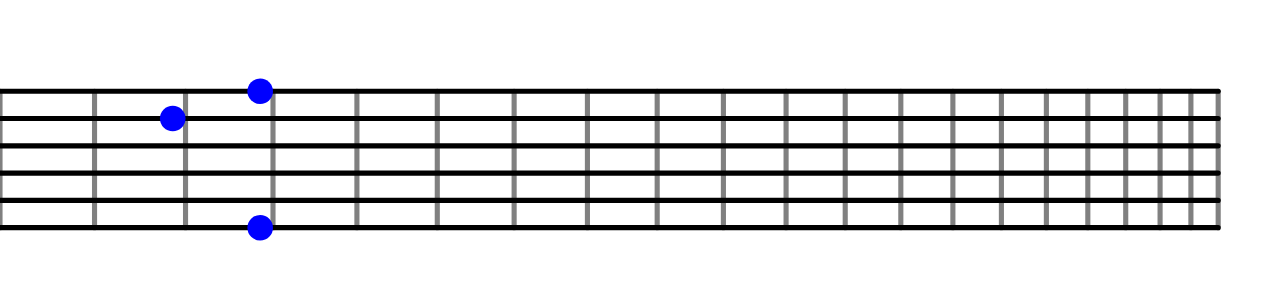
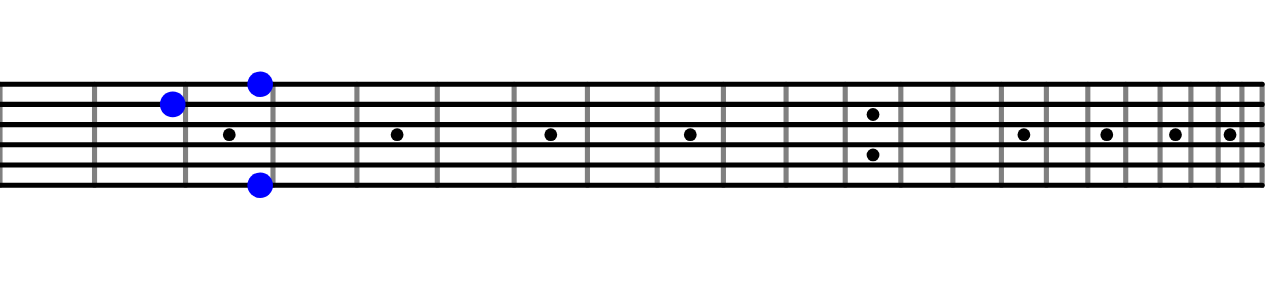
Before and after one commit to MikeCullimore/guitar-navigation, a React (Create React App) app: page / in a window 1280 px wide. Shown: the top 300 px of the page. Built offline with nearby package versions, Linux system fonts and the light colour scheme.

Commit message:
Add fret markers, screenshot, more TODOs.

```diff
--- a/src/GuitarFretboard.tsx
+++ b/src/GuitarFretboard.tsx
@@ -2,9 +2,9 @@
 // TODO: fit SVG to screen. (Why is vertical scrollbar shown? Because square?)
 // TODO: remove styling here (stroke: black), do via CSS.
 // TODO: ensure marker width is less than smallest fret spacing and smallest string spacing.
-// TODO: fretboard dots/markers.
 // TODO: thicker line for nut.
 // TODO: capture string identities (tuning) here?
+// TODO: draw SVG positioning calculations.
 // TODO: add padding.
 // TODO: string thicknesses.
 // TODO: calculate constants once.
@@ -12,7 +12,7 @@
 import { Position } from "./chords";
 
 const numStrings = 6;
-const numFrets = 20; // TODO: same # frets as my guitar.
+const numFrets = 22;
 const padding = 5;
 
 interface FretboardProps {
@@ -32,6 +32,10 @@ const getFretXPosition = (fret: number): number => {
     return c1*fret + c2*fret*fret;
 }
 
+const getFretMarkerXPosition = (fret: number): number => {
+    return (getFretXPosition(fret) + getFretXPosition(fret - 1))/2;
+}
+
 const getStringYPosition = (string: number): number => {
     const stringSpacing = getFretXPosition(numFrets) - getFretXPosition(numFrets - 1);
     return padding + stringSpacing*string;
@@ -44,6 +48,28 @@ const renderFrets = (numFrets: number): JSX.Element[] => {
         const x = getFretXPosition(index)
         return <line key={index} x1={x} y1={y1} x2={x} y2={y2} stroke="gray" strokeWidth={.4} strokeLinecap="round"/>;
     });
+}
+
+const renderFretMarkers = (): JSX.Element[] => {
+    // Frets with single dots.
+    const fill = "black";
+    const r = .5;
+    const y = (getStringYPosition(numStrings) + getStringYPosition(1))/2;
+    const markers = [3, 5, 7, 9, 15, 17, 19, 21].map((fret, index) => {
+        const x = getFretMarkerXPosition(fret);
+        return <circle key={index} cx={x} cy={y} r={r} fill={fill} />
+    });
+    const x12 = getFretMarkerXPosition(12);
+    // Double dots at 12th fret.
+    const a = .3;
+    const b = 1 - a;
+    const y1 = getStringYPosition(numStrings)*a + getStringYPosition(1)*b;
+    const y2 = getStringYPosition(numStrings)*b + getStringYPosition(1)*a;
+    return [
+        ...markers,
+        <circle cx={x12} cy={y1} r={r} fill={fill} />,
+        <circle cx={x12} cy={y2} r={r} fill={fill} />
+    ];
 }
 
 const renderStrings = (numStrings: number): JSX.Element[] => {
@@ -70,6 +96,7 @@ const GuitarFretboard: React.FC<FretboardProps> = (props: FretboardProps) => {
     return (
         <svg xmlns="http://www.w3.org/2000/svg" viewBox="0 0 100 100" width="100%" height="100%">
             {renderFrets(numFrets)}
+            {renderFretMarkers()}
             {renderStrings(numStrings)}
             {renderNotes(props.positions)}
         </svg>
```
Also changed, not shown: guitar-navigation-screenshot.png (added), 1 other file (tests, documents, lock files or other folders).
